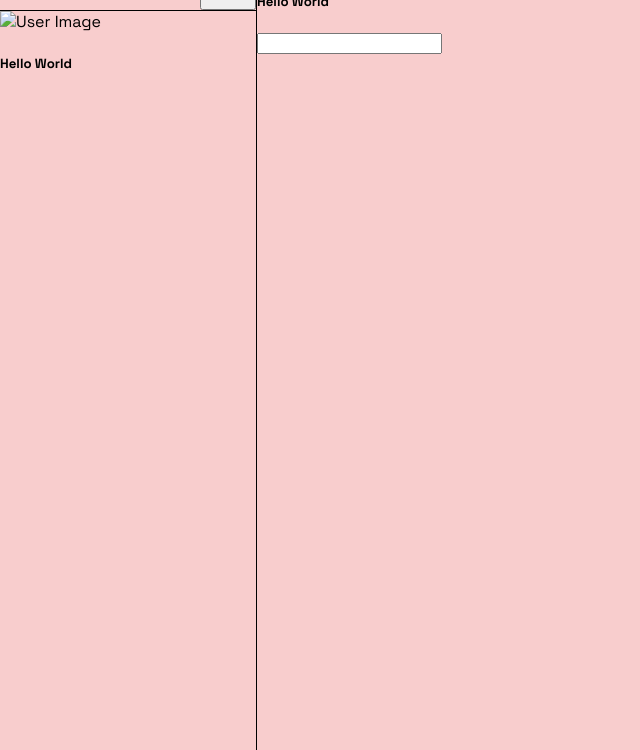
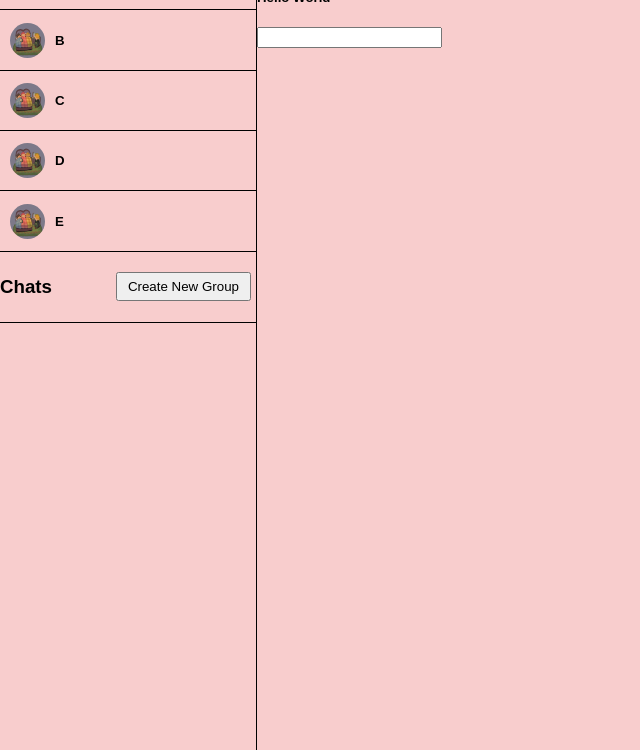
Before and after one commit to MME-Aufgaben-im-Winter-2021/projects-phonical-mme-2021-22, a website: page app/chat.html in a window 1280 px wide. Shown: the part 50-800 px from the top of the page, without its empty margins (0-640 px from the left). Drawn offline with Linux system fonts and the light colour scheme.

Commit message:
UI change

```diff
--- a/app/chat.html
+++ b/app/chat.html
@@ -4,23 +4,62 @@
     <meta charset="UTF-8" />
     <meta http-equiv="X-UA-Compatible" content="IE=edge" />
     <meta name="viewport" content="width=device-width, initial-scale=1.0" />
-    <title>Login</title>
+    <title>Chat</title>
     <link rel="stylesheet" href="./resources/css/style.css" />
   </head>
   <body class="main-screen">
     <main>
       <div class="chat-container">
         <div class="contacts-panel">
+          <div class="contacts-section">
+            <div class="media-card">
+              <img
+                src="./resources/images/group.jpg"
+                alt="User Image"
+                class="img img-dp"
+              />
+              <h5 class="chat-title">A</h5>
+            </div>
+
+            <div class="media-card">
+              <img
+                src="./resources/images/group.jpg"
+                alt="User Image"
+                class="img img-dp"
+              />
+              <h5 class="chat-title">B</h5>
+            </div>
+
+            <div class="media-card">
+              <img
+                src="./resources/images/group.jpg"
+                alt="User Image"
+                class="img img-dp"
+              />
+              <h5 class="chat-title">C</h5>
+            </div>
+
+            <div class="media-card">
+              <img
+                src="./resources/images/group.jpg"
+                alt="User Image"
+                class="img img-dp"
+              />
+              <h5 class="chat-title">D</h5>
+            </div>
+
+            <div class="media-card">
+              <img
+                src="./resources/images/group.jpg"
+                alt="User Image"
+                class="img img-dp"
+              />
+              <h5 class="chat-title">E</h5>
+            </div>
+          </div>
           <div class="title-section">
             <h3 class="title">Chats</h3>
-            <button class="btn btn-primary btn-create">Create</button>
-          </div>
-
-          <div class="contacts-section">
-            <div class="media-card">
-              <img src="" alt="User Image" class="img img-dp" />
-              <h5 class="chat-title">Hello World</h5>
-            </div>
+            <button class="btn btn-primary btn-create">Create New Group</button>
           </div>
         </div>
 
--- a/app/resources/css/style.css
+++ b/app/resources/css/style.css
@@ -1,6 +1,5 @@
 /* Beispiel für die Einbindung zusätzlicher Schriftarten via Google Fonts */
-@import url("https://fonts.googleapis.com/css2?family=Space+Grotesk:wght@300;400;500;700&display=swap");
-
+/* @import url("https://fonts.googleapis.com/css2?family=Space+Grotesk:wght@300;400;500;700&display=swap"); */
 /* Beispiel für die einfache Einbindung eines Farbschema, generiert auf coolors.co */
 :root {
   --primary: #f8cdcd;
@@ -57,10 +56,37 @@ body {
   max-width: 300px;
   width: 20%;
   border-right: 1px solid #000;
+  display: flex;
+  flex-direction: column;
+}
+
+.chat-container .contacts-panel .contact-section {
+  flex: 1;
 }
 
 .chat-container .contacts-panel .title-section {
   display: flex;
   justify-content: space-between;
   border-bottom: 1px solid #000;
+  align-items: center;
+  height: 70px;
 }
+
+.btn-create {
+  margin-right: 5px;
+  padding: 5px 10px;
+}
+
+.media-card {
+  display: flex;
+  align-items: center;
+  padding-left: 10px;
+  border-bottom: 1px solid #000;
+}
+
+.media-card img {
+  width: 35px;
+  height: 35px;
+  border-radius: 50%;
+  margin-right: 10px;
+}
```
Also changed, not shown: app/resources/images/group.jpg (added), 3 other files.
